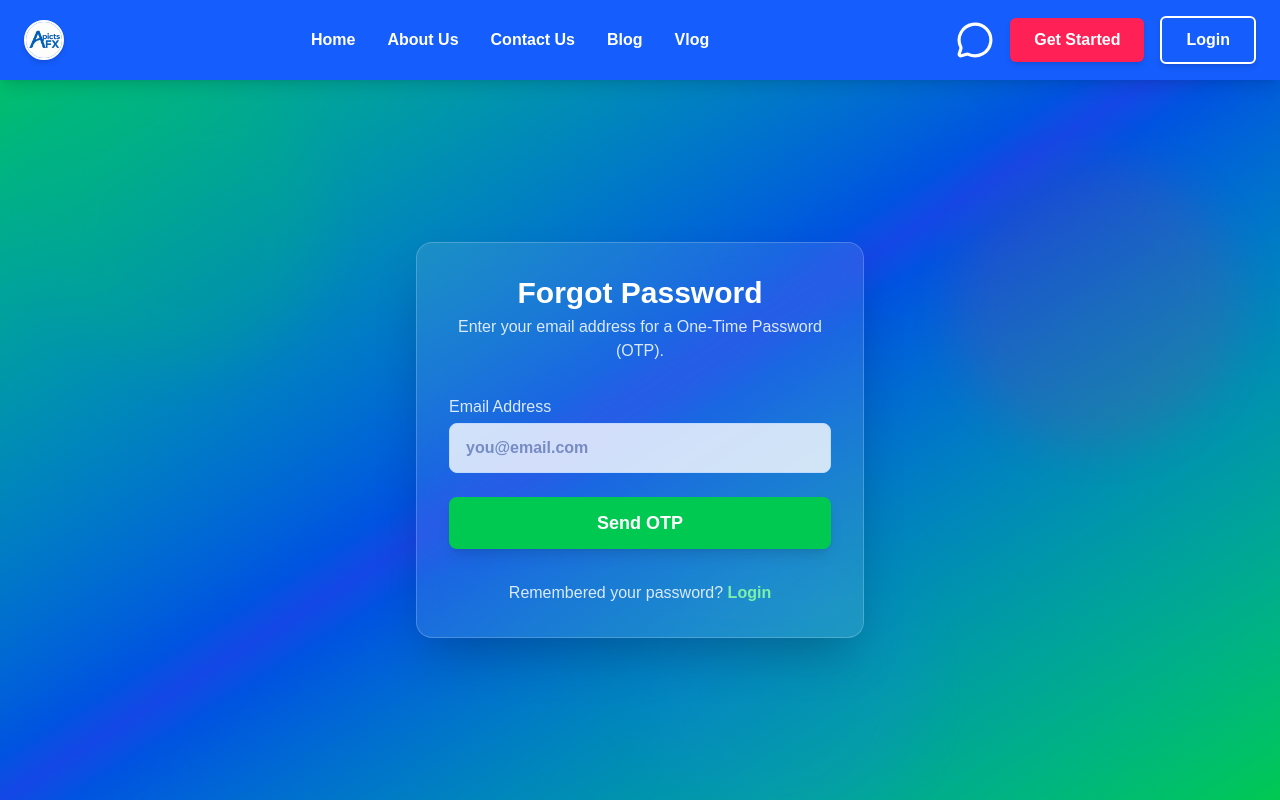
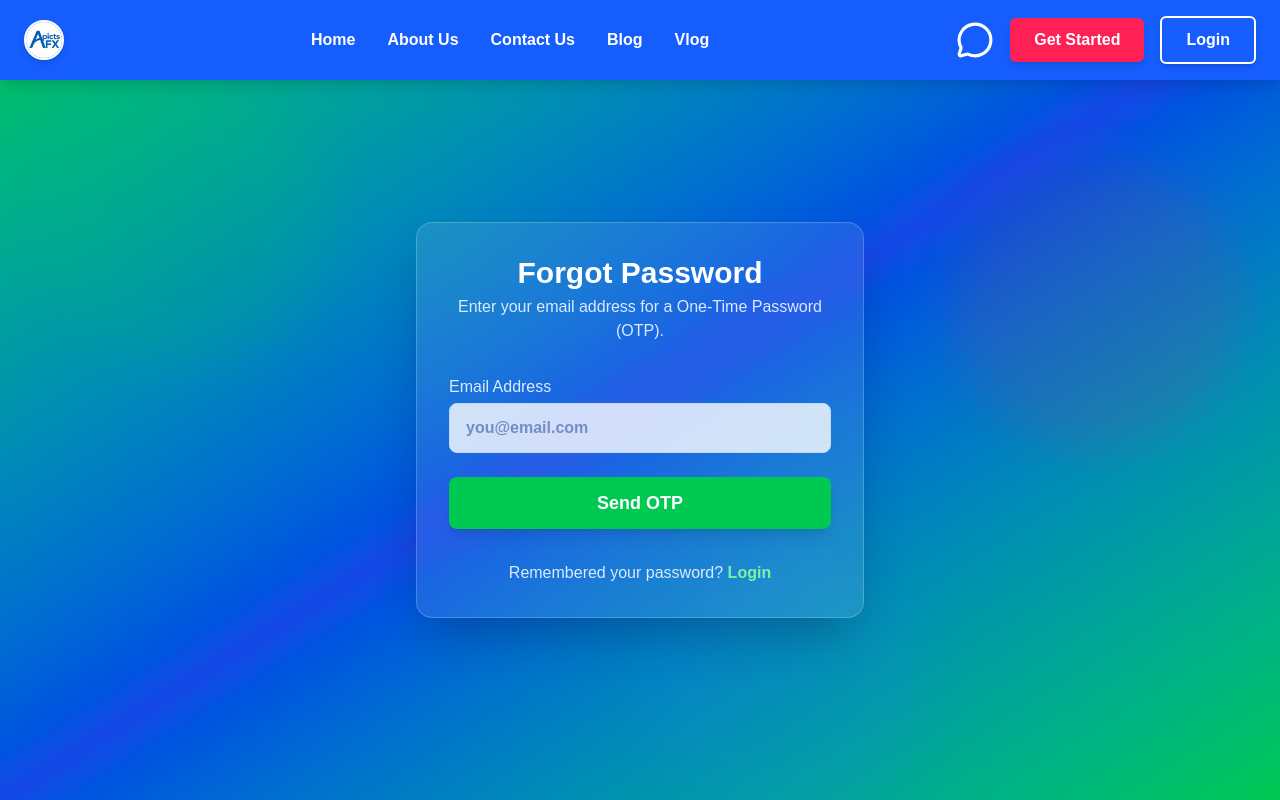
Before and after one commit to EMLEAD/apicts-fx, a Next.js app: page /forgotPassword in a window 1280 px wide. Shown: the top 800 px of the page. Built offline with nearby package versions, Linux system fonts and the light colour scheme.

Commit message:
Update page.js

```diff
--- a/src/app/forgotPassword/page.js
+++ b/src/app/forgotPassword/page.js
@@ -9,7 +9,7 @@ export default function ForgotPasswordPage() {
     <div className="min-h-screen">
       <Navbar />
 
-      <main className="min-h-screen flex pt-20 items-center justify-center bg-gradient-to-br from-green-500 via-blue-700 to-green-500 relative overflow-hidden">
+      <main className="min-h-screen flex pt-10 items-center justify-center bg-gradient-to-br from-green-500 via-blue-700 to-green-500 relative overflow-hidden">
         {/* Animated background blobs */}
         <div className="absolute inset-0 opacity-10 pointer-events-none">
           <div className="absolute top-20 left-10 w-72 h-72 bg-green-500 rounded-full mix-blend-multiply filter blur-xl animate-[blob_7s_infinite]"></div>
```
